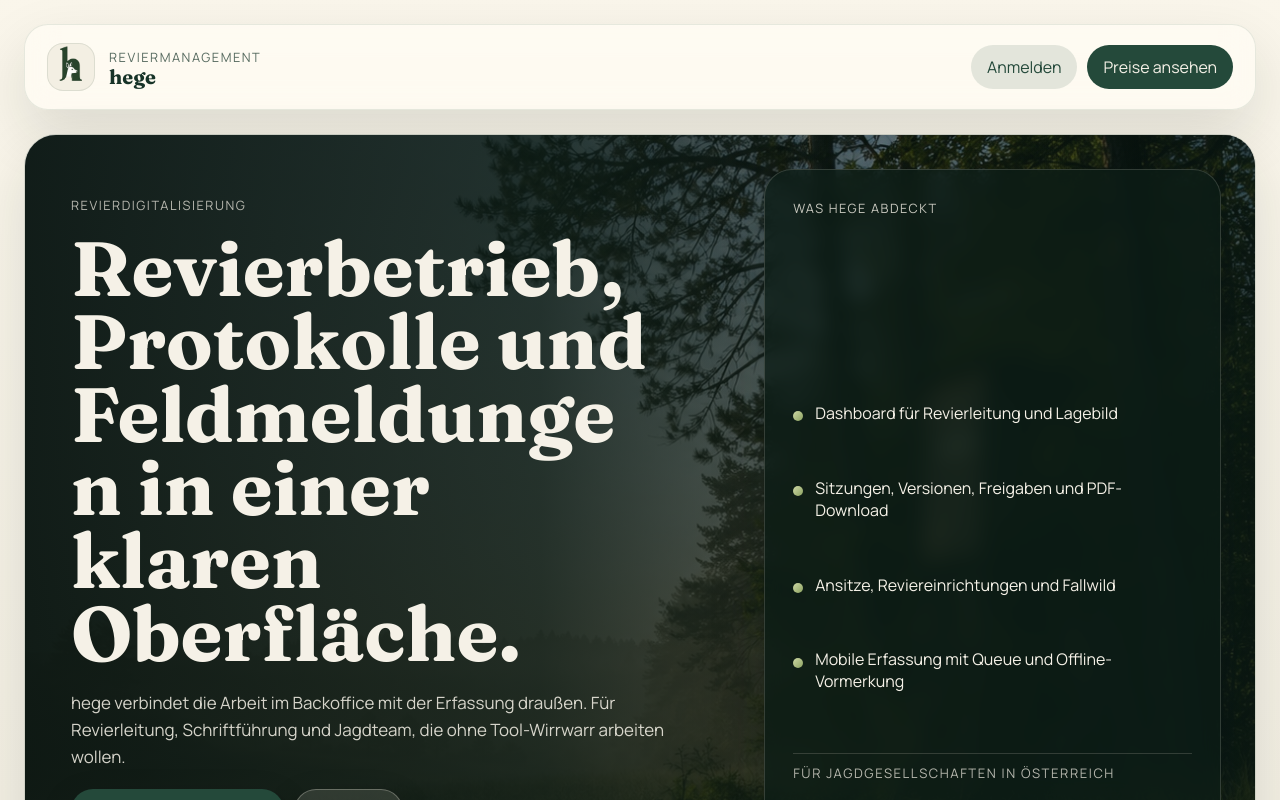
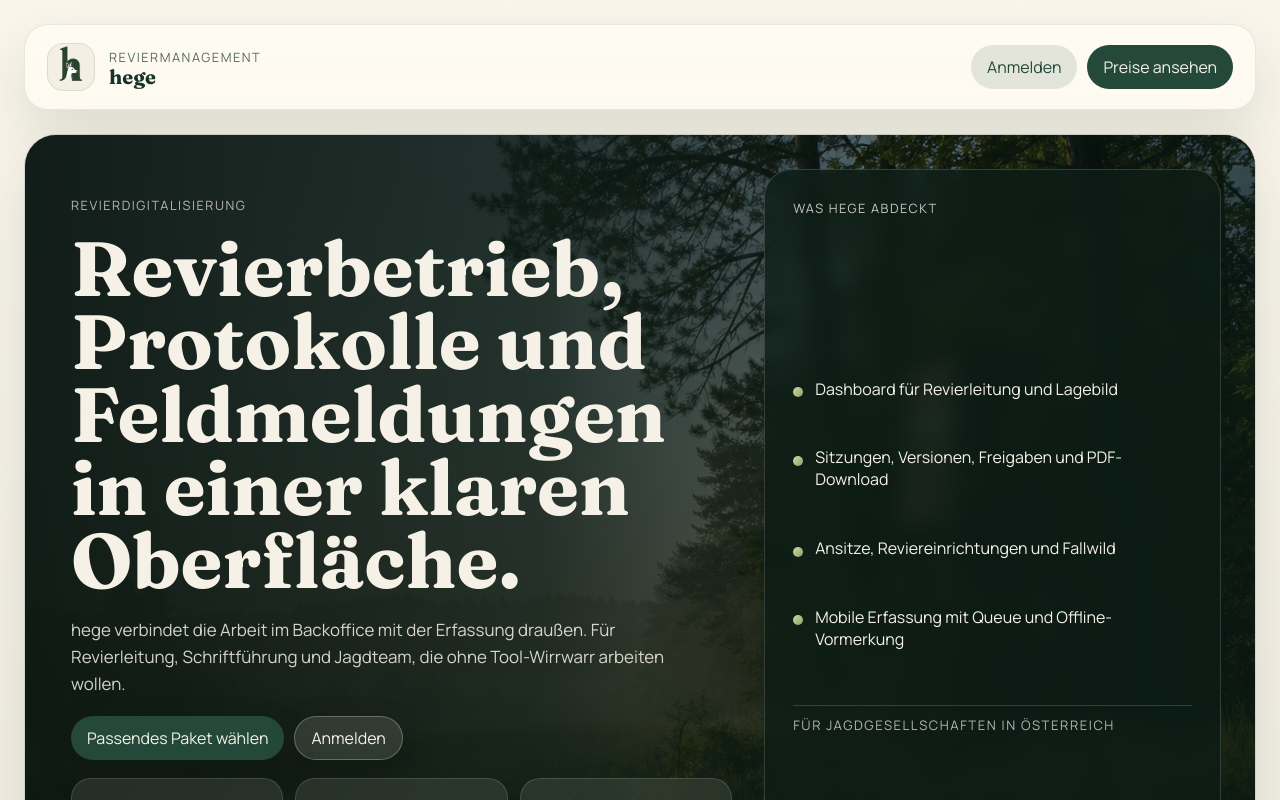
Before and after one commit to ostheimer/ferm, a Next.js app in the folder apps/web/: page / in a window 1280 px wide. Built offline with nearby package versions, Linux system fonts and the light colour scheme; no server answers.

Commit message:
fix(web): prevent landing hero word break

```diff
--- a/apps/web/src/app/globals.css
+++ b/apps/web/src/app/globals.css
@@ -1558,8 +1558,7 @@ td span {
   margin: 0;
   font-size: clamp(2.7rem, 6vw, 5.4rem);
   line-height: 0.95;
-  max-width: 11ch;
-  overflow-wrap: break-word;
+  max-width: 13ch;
 }
 
 .public-hero-text {
```
